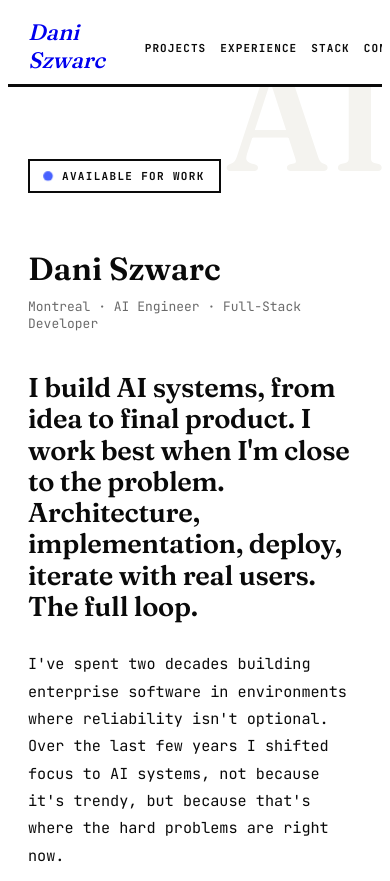
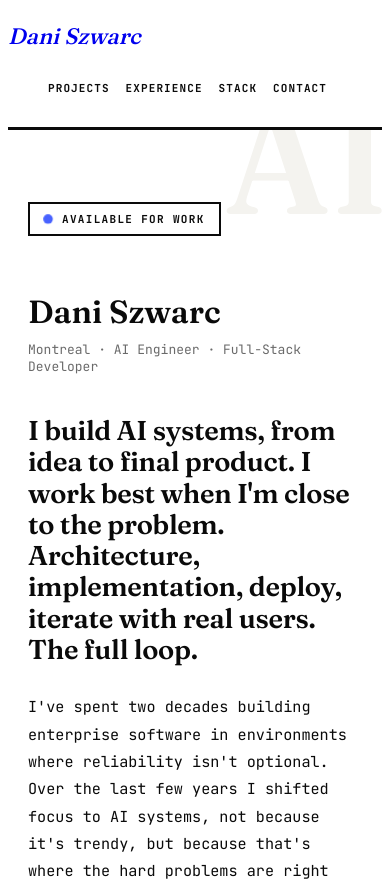
Before and after one commit to daniszwarc/portfolio, a Next.js app: page / in a window 390 px wide. Shown: the top 881 px of the page. Built offline with nearby package versions, Linux system fonts and the light colour scheme.

Commit message:
fix: remove contact underlines, fix mobile nav

```diff
--- a/app/Alt.module.css
+++ b/app/Alt.module.css
@@ -482,6 +482,7 @@
   display: flex;
   flex-direction: column;
   gap: 10px;
+  text-decoration: none;
   transition: background 0.15s ease, color 0.15s ease;
 }
 
@@ -536,10 +537,21 @@
   .heroGrid {
     grid-template-columns: 1fr;
   }
-  .navLinks {
-    gap: 14px;
-  }
   .navLinks a::before {
     display: none;
   }
 }
+
+@media (max-width: 600px) {
+  .navInner {
+    height: auto;
+    flex-wrap: wrap;
+    row-gap: 10px;
+    padding: 14px 0;
+  }
+  .navLinks {
+    flex-basis: 100%;
+    flex-wrap: wrap;
+    gap: 10px 16px;
+  }
+}
```
Also changed, not shown: 1 other file (tests, documents, lock files or other folders).
